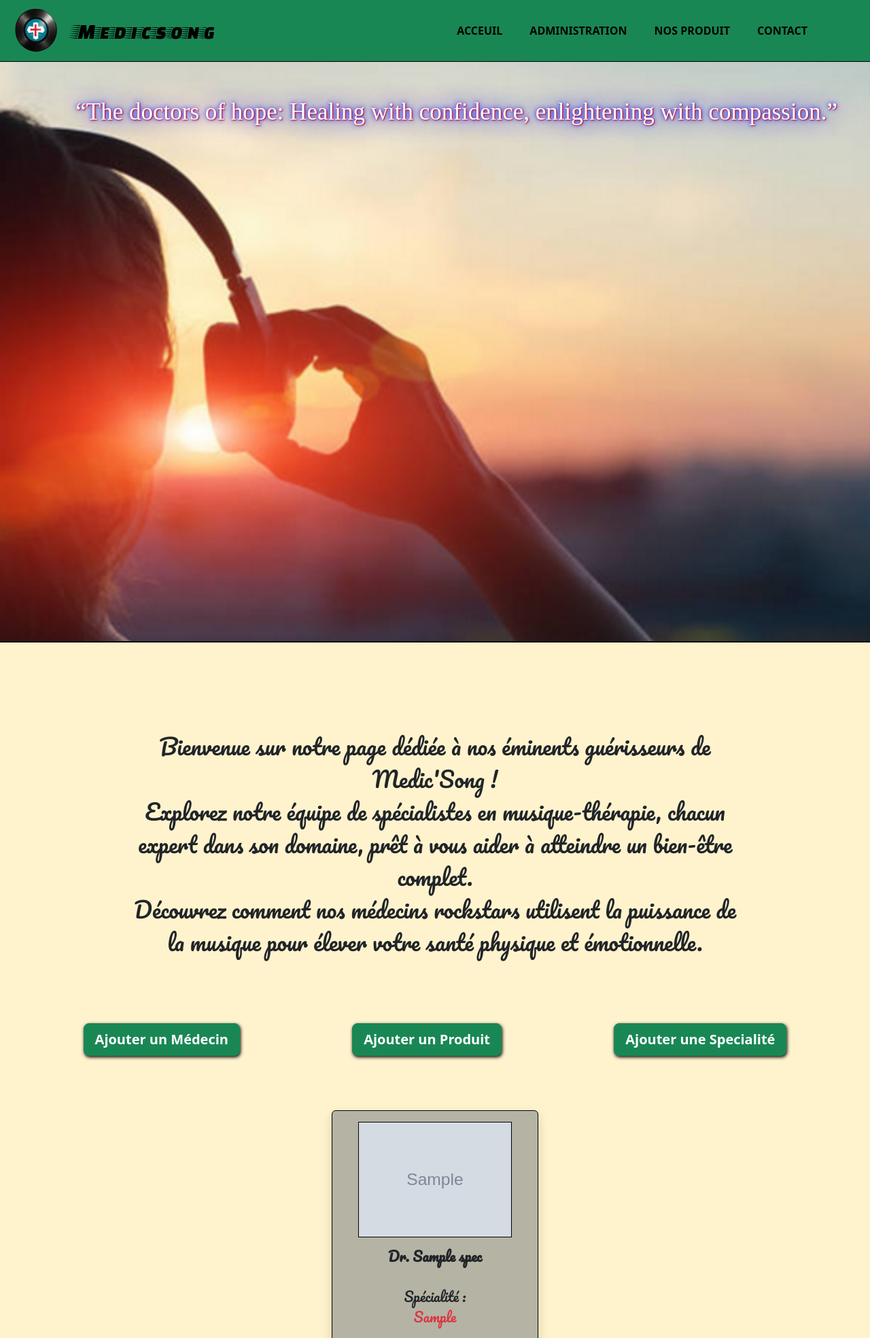
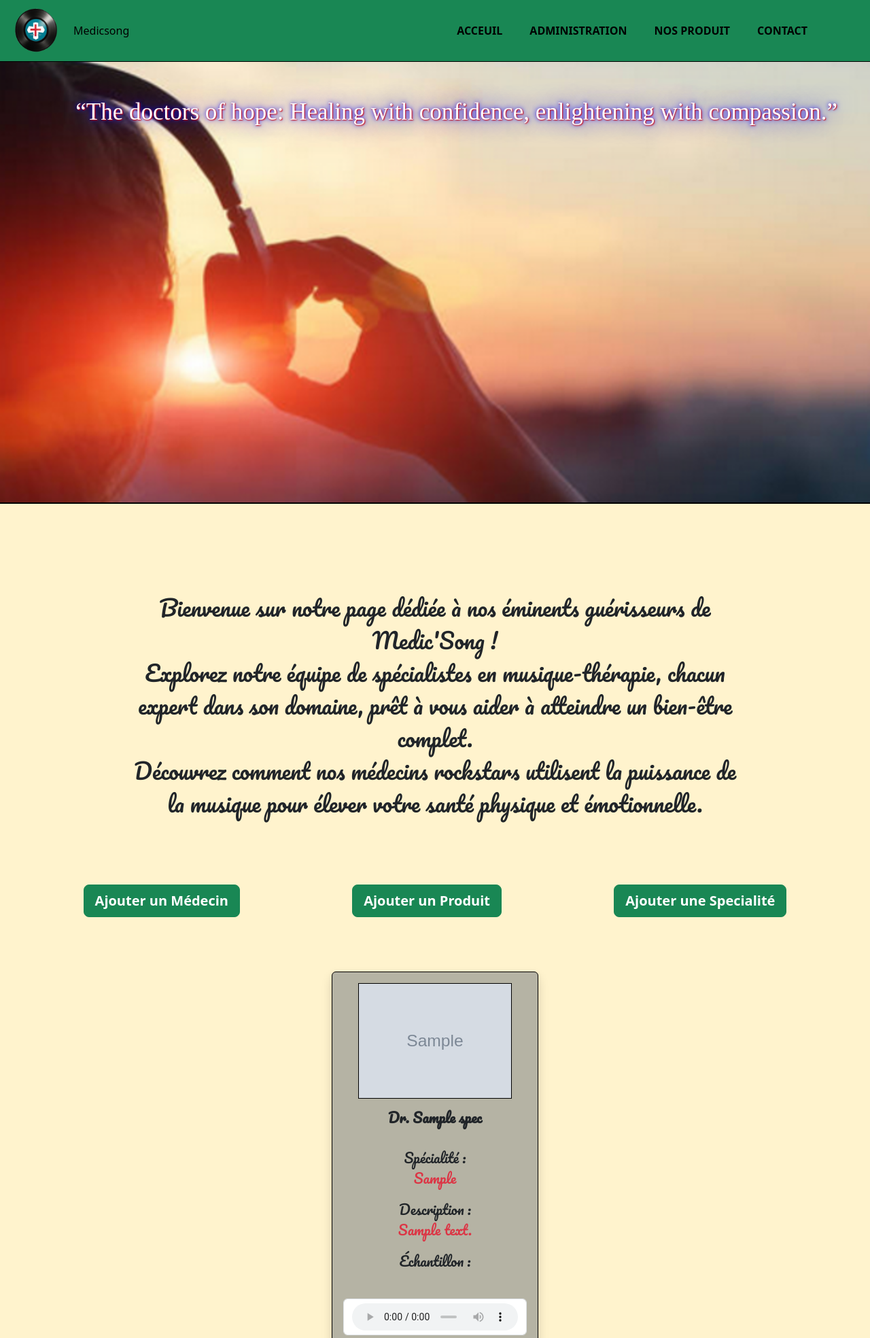
Before and after one commit to ItakiI/medicsong, a PHP site: page /medicsong/views/admin.php in a window 1280 px wide. Shown: the top 1968 px of the page at 68% size. Run offline with PHP 8.4, Linux system fonts and the light colour scheme; tables that the repository leaves empty or names only in its code hold one stand-in row (values such as "Sample post"); grey boxes marked "Sample" are stand-in pictures; some libraries are stand-ins or nearby versions; some web fonts are replaced.

Commit message:
modifications globales du style

```diff
--- a/assets/style/style.css
+++ b/assets/style/style.css
@@ -43,10 +43,11 @@ ul {
   align-items: center;
 }
 
-.nav-title {
-  font-family: 'Faster one' !important;
-  font-size: 2em !important;
-  font-weight: 400 !important;
+h1 {
+  font-family: 'Faster one';
+  color: white;
+  font-size: 3em;
+  font-weight: 400;
 }
 
 .navUl {
@@ -185,8 +186,10 @@ audio {
   background-color: rgb(42, 98, 80);
 }
 
-.card img {
+.banner img {
   object-fit: cover;
+  width: 450px;
+  height: 650px;
   border-bottom: 2px solid black;
 }
 
@@ -367,31 +370,3 @@ button:hover {
   background-color: #e6b205ea;
   border: #000 solid 1px;
 }
-
-/*buttons pour ajouter*/
-.add-btn:hover {
-  background-color: #ffc107 !important;
-  border: green !important;
-}
-
-.btn {
-  box-shadow: 1px 2px 5px black;
-}
-
-.doctor-card {
-  min-width: 200px !important;
-}
-
-nav ul li a {
-  border-radius: 5px !important;
-}
-
-nav ul li a:hover {
-  background-color: #e6b205ea !important;
-  color: white !important;
-}
-
-.product {
-  /* min-width: 200px !important; */
-  /* max-width: 200px !important; */
-}
--- a/card_produits.php
+++ b/card_produits.php
@@ -31,7 +31,7 @@ require_once __DIR__ . '/components/ban_produit.php';
             <h5 class="card-title fw-bold"><?php echo $produit["nom"] ?></h5>
           </div>
           <ul class="list-group list-group-flush">
-            <li class="list-group-item">Prix : <span class="text-danger"><?php echo $produit["prix"] ?></span></li>
+            <li class="list-group-item">Prix : <span class="text-danger"><?php echo $produit["prix"] ?></span> €</li>
             <li class="list-group-item">Stock : <span class="text-danger"><?php echo $produit["stock"] ?></span></li>
             <li class="list-group-item">Vendu : <span class="text-danger"><?php echo $produit["vendu"] ?></span></li>
             <li class="list-group-item">Titre : <span class="text-danger"><?php echo $produit["titre"] ?></span></li>
--- a/components/ban_contact.php
+++ b/components/ban_contact.php
@@ -1,4 +1,4 @@
-<div class="card vh-50 w-auto g-0 p-0 m-0 b-0 border-0">
+<div class="card banner vh-50 w-auto g-0 p-0 m-0 b-0 border-0">
     <img src="/medicsong/assets/img/Default_elderly_person_headphones_on_head_sitting_on_bench_in_0.jpg" class="w-auto" alt="...">
     <div class="card-img-overlay">
         <div class="d-flex justify-content-end m-3 b-3 p-3 fs-3">
--- a/components/ban_list_doc.php
+++ b/components/ban_list_doc.php
@@ -1,4 +1,4 @@
-<div class="card w-auto g-0 p-0 m-0 b-0 border-0">
+<div class="card banner w-auto g-0 p-0 m-0 b-0 border-0">
     <img src="/medicsong/assets/img/image1.webp" class="w-auto" alt="...">
     <div class="card-img-overlay">
         <div class="d-flex justify-content-end m-3 b-3 p-3 fs-3">
--- a/components/ban_produit.php
+++ b/components/ban_produit.php
@@ -1,4 +1,4 @@
-<div class="card w-auto g-0 p-0 m-0 b-0 border-0">
+<div class="card banner w-auto g-0 p-0 m-0 b-0 border-0">
     <img src="/medicsong/assets/img/Default_hiker_headphones_on_head_in_the_middle_of_the_mountain_1.jpg" class="w-auto" alt="...">
     <div class="card-img-overlay">
         <div class="d-flex justify-content-end m-3 b-3 p-3 fs-3">
--- a/components/banniere.php
+++ b/components/banniere.php
@@ -1,4 +1,4 @@
-<div class="card w-auto h-75" style="width: 120px;">
+<div class="card banner w-auto h-75" style="width: 120px;">
     <img src="assets/img/ban-modif.gif" class="w-auto" alt="...">
     <div class="ban card-img-overlay">
         <div class="a">
--- a/tableauinter.php
+++ b/tableauinter.php
@@ -1,6 +1,52 @@
 <?php
 
 require_once __DIR__ . '/config/cdb.php';
+
+
+try {
+
+    $sql = "SELECT * FROM perso_has_spec
+    JOIN perso ON perso_has_spec.perso_id = perso.id
+    JOIN spec ON perso_has_spec.spec_id = spec.id";
+    $result = $bdd->query($sql)->fetchAll(PDO::FETCH_ASSOC);
+} catch (Exception $e) {
+    echo $sql . "<br>" . $e->getMessage();
+}
+
+
+
+
+
+
+
+
+
+
+
+
+
+
+
+
+
+
+
+
+
+
+
+
+
+
+
+
+
+
+
+
+
+
+
 // require_once __DIR__ . '/function/perso.fn.php';
 
 // try {
@@ -8,13 +54,3 @@ require_once __DIR__ . '/config/cdb.php';
 // } catch (Exception $e) {
 //     echo $sql . "<br>" . $e->getMessage();
 // }
-
-try {
-
-    $sql = "SELECT * FROM perso_has_spec JOIN perso ON perso_has_spec.perso_id = perso.id JOIN spec ON perso_has_spec.spec_id = spec.id";
-    $result = $bdd->query($sql)->fetchAll(PDO::FETCH_ASSOC);
-
-
-} catch (Exception $e) {
-    echo $sql . "<br>" . $e->getMessage();
-}
--- a/views/card_docteur.php
+++ b/views/card_docteur.php
@@ -17,7 +17,7 @@
         <p class="card-text">Description :<br><span class="text-danger"><?php echo $row["description"] ?>
             <figure>
               <p>Échantillon :</p><br>
-              <audio controls src="<?php echo $row["echantillon"] ?>" class="w-100">
+              <audio class="form-control" controls src="<?php echo $row["echantillon"] ?>">
                 <a href="<?php echo $row["echantillon"] ?>">Download audio</a>
               </audio>
             </figure>
```
Also changed, not shown: function/perso.fn.php (+6 -2 lines).
